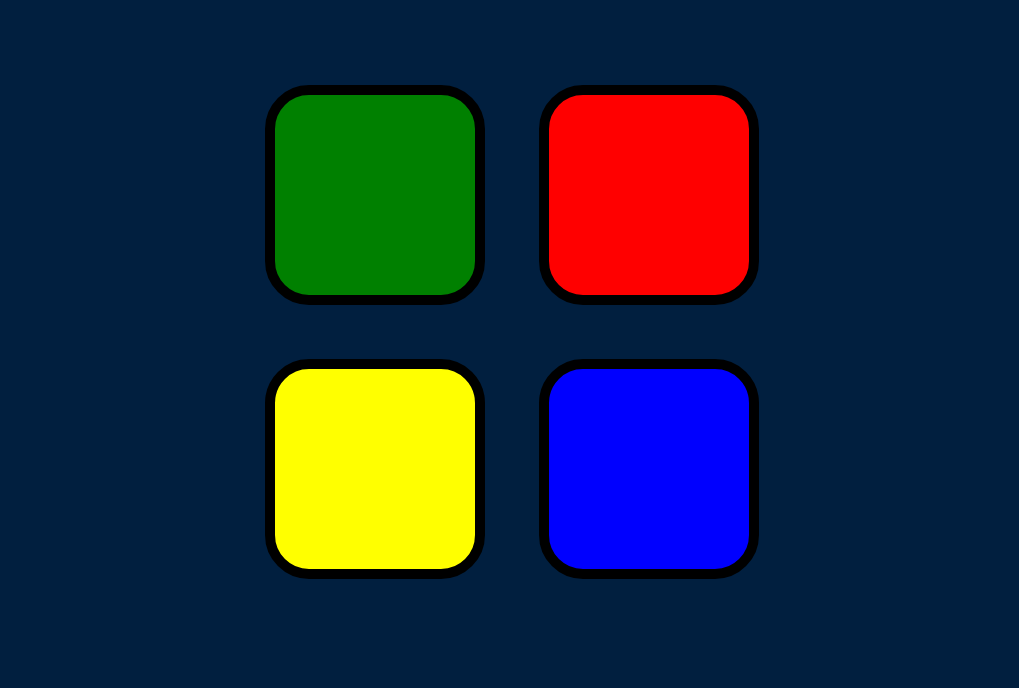
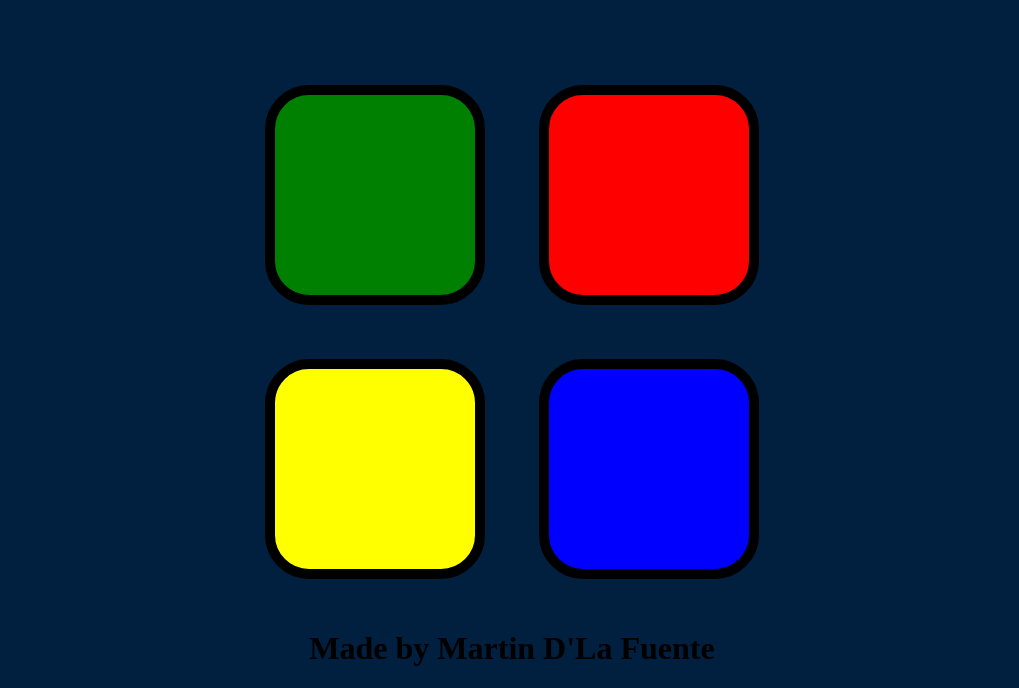
Before and after one commit to MartinDLaFuente/Simon-Game, a plain HTML site: page index.html in a window 1280 px wide. Shown: the part 114-802 px from the top of the page, without its empty margins (128-1147 px from the left). Drawn offline with nearby package versions, Linux system fonts and the light colour scheme.

Commit message:
Update index.html

```diff
--- a/index.html
+++ b/index.html
@@ -42,4 +42,6 @@
 
 </body>
 
+<footer> <h1> Made by Martin D'La Fuente </h1></footer>
+
 </html>
```
